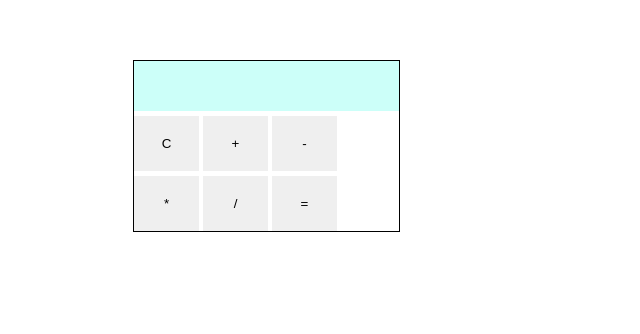
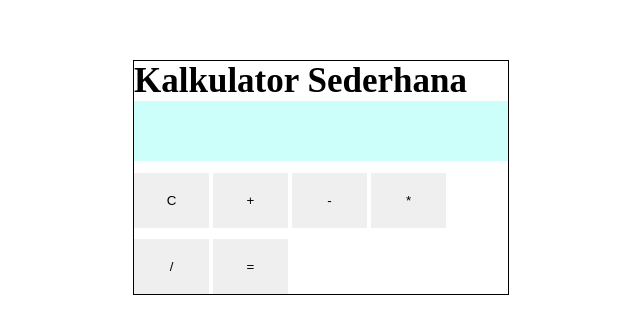
Before and after one commit to mnurfilza/Exercise-2, a plain HTML site: page index.html in a window 1280 px wide. Shown: the part 140-474 px from the top of the page, without its empty margins (323-963 px from the left). Drawn offline with Linux system fonts and the light colour scheme.

Commit message:
second commit

```diff
--- a/css/style.css
+++ b/css/style.css
@@ -13,10 +13,15 @@ input{
     background-color: #ccfff9;
 }
 
+label{
+    font-size: 35px;
+    font-weight: bold;
+    text-align: center;
+}
+
 .board button{
-    width:65px;
+    width:75px;
     height: 55px;
     border: none;
-    margin-top: 2%;
-
+    margin-top: 3%;
 }
--- a/index.html
+++ b/index.html
@@ -13,14 +13,12 @@
 </head>
 <body>
     <div class="container">
+        <label> Kalkulator Sederhana </label>
         <input type="text" id="mainContent">
         <div class="board">
             <button id="clear" onclick="document.getElementById('mainContent').value=''">C</button>
             <button id="tambah" onclick=" var data = document.getElementById('mainContent').value; document.getElementById('mainContent').value=`${data} + `">+</button>
             <button id="kurang" onclick=" var data = document.getElementById('mainContent').value; document.getElementById('mainContent').value=`${data} - `">-</button>
-
-        </div>
-        <div class="board">
                 <button id="kali" onclick=" var data = document.getElementById('mainContent').value; document.getElementById('mainContent').value=`${data} * `">*</button>
             <button id="bagi"onclick=" var data = document.getElementById('mainContent').value; document.getElementById('mainContent').value=`${data} / `">/</button>
             <button id="Hasil" onclick="
@@ -46,11 +44,7 @@
                 document.getElementById('mainContent').value = `${res}`;
             }
 
-            }
-
-
-            ">=</button>
-            </div>
+            }">=</button>
         </div>
     </div>
 </body>
```
